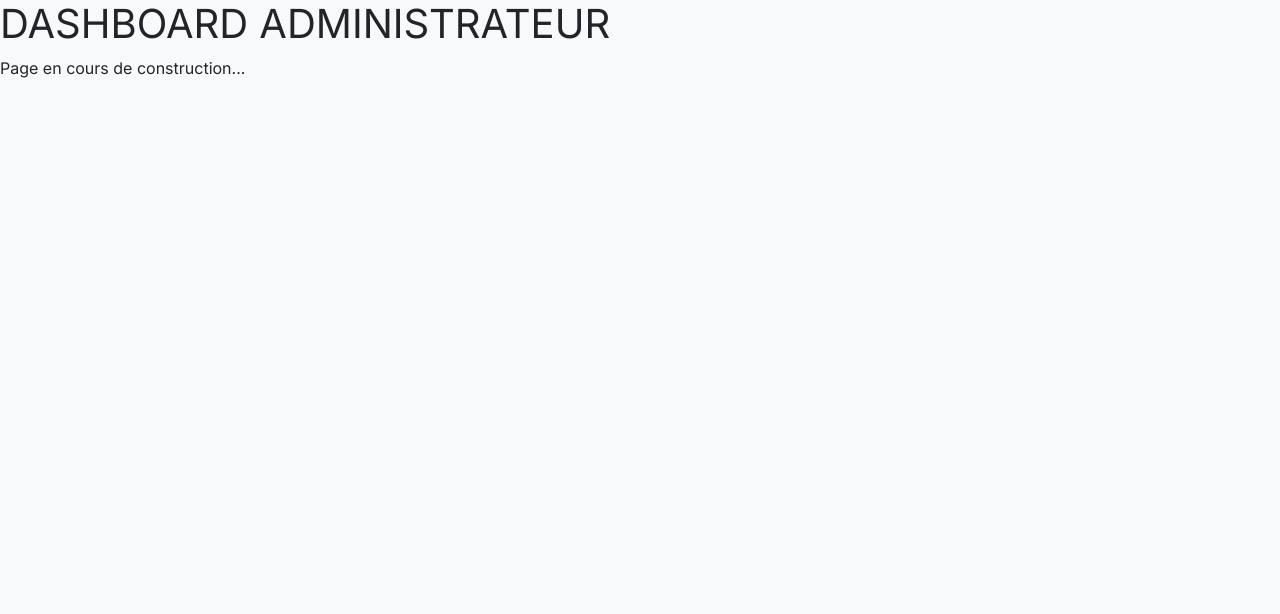
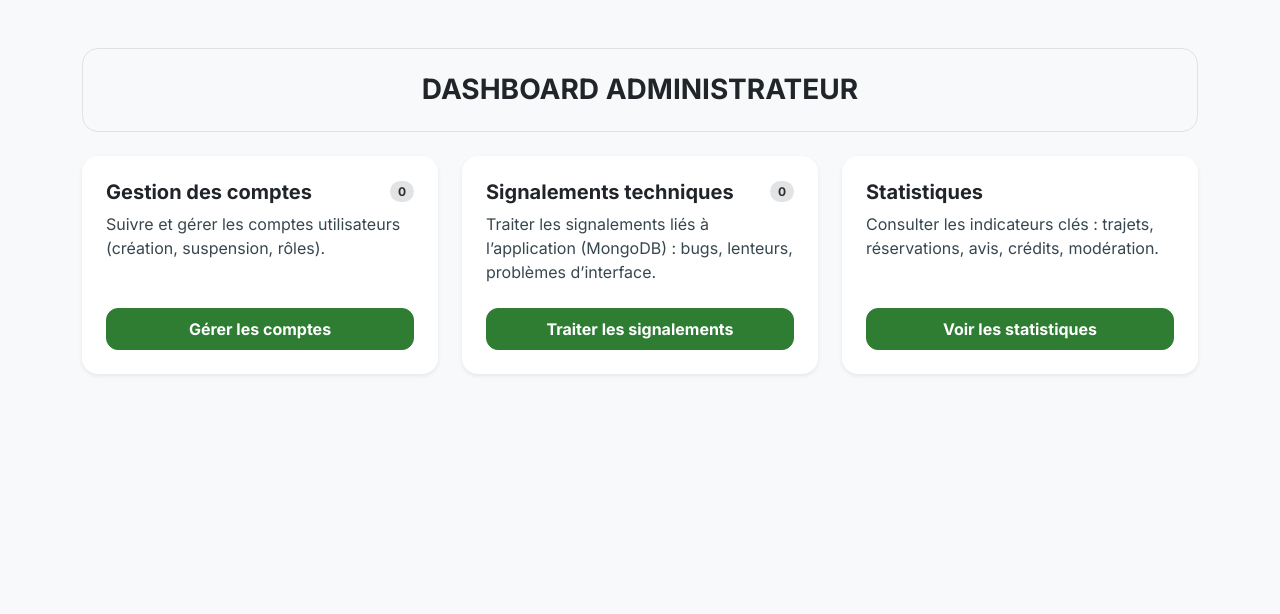
Before and after one commit to Yann-LORGOUILLOUS/ecoride, a PHP site: page /app/Presentation/Views/pages/dashboard-administrateur.php in a window 1280 px wide. Shown: the part 75-689 px from the top of the page. Run offline with PHP 8.4, Linux system fonts and the light colour scheme; some libraries are stand-ins or nearby versions.

Commit message:
Construction dashboard admin + ajustements

```diff
--- a/app/Presentation/Controllers/LoginController.php
+++ b/app/Presentation/Controllers/LoginController.php
@@ -106,6 +106,11 @@ final class LoginController extends BaseController
             exit;
         }
 
+        if ($role === 'admin') {
+            header('Location: ' . BASE_URL . '/dashboard-administrateur');
+            exit;
+        }
+
         header('Location: ' . BASE_URL . '/mon-compte');
         exit;
     }
--- a/app/Presentation/Views/layouts/header.php
+++ b/app/Presentation/Views/layouts/header.php
@@ -39,8 +39,14 @@
             $isConnected = isset($_SESSION['user']);
             $userPseudo = $isConnected ? (string)$_SESSION['user']['pseudo'] : null;
 
-            $isEmployee = $isConnected && (($_SESSION['user']['role'] ?? null) === 'employee');
-            $accountUrl = $isEmployee ? (BASE_URL . '/dashboard-moderateur') : (BASE_URL . '/mon-compte');
+            $role = $isConnected ? (string)($_SESSION['user']['role'] ?? '') : '';
+            if ($role === 'employee') {
+              $accountUrl = BASE_URL . '/dashboard-moderateur';
+            } elseif ($role === 'admin') {
+              $accountUrl = BASE_URL . '/dashboard-administrateur';
+            } else {
+              $accountUrl = BASE_URL . '/mon-compte';
+            }
           ?>
 
           <?php if (!$isConnected): ?>
--- a/app/Presentation/Views/pages/dashboard-administrateur.php
+++ b/app/Presentation/Views/pages/dashboard-administrateur.php
@@ -1,6 +1,77 @@
 <?php require __DIR__ . '/../layouts/header.php'; ?>
 
-<h1>DASHBOARD ADMINISTRATEUR</h1>
-<p>Page en cours de construction...</p>
+<div class="container my-4 my-lg-5">
+
+  <div class="p-3 p-lg-4 rounded-4 bg-light border text-center mb-4">
+    <h1 class="h3 mb-0 fw-bold"><?= htmlspecialchars($pageTitle ?? 'DASHBOARD ADMINISTRATEUR') ?></h1>
+  </div>
+
+  <div class="row g-3 g-lg-4">
+
+    <div class="col-12 col-lg-4">
+      <div class="card h-100 rounded-4 shadow-sm border-0">
+        <div class="card-body p-4 d-flex flex-column">
+          <div class="d-flex align-items-center justify-content-between mb-2">
+            <h2 class="h5 fw-bold mb-0">Gestion des comptes</h2>
+            <span class="badge bg-secondary-subtle text-secondary-emphasis rounded-pill">
+              <?= (int)($usersCount ?? 0) ?>
+            </span>
+          </div>
+
+          <p class="text-secondary mb-4">
+            Suivre et gérer les comptes utilisateurs (création, suspension, rôles).
+          </p>
+
+          <a class="btn btn-ecoride-primary fw-bold mt-auto"
+             href="<?= BASE_URL ?>/gestion-comptes-utilisateurs">
+            Gérer les comptes
+          </a>
+        </div>
+      </div>
+    </div>
+
+    <div class="col-12 col-lg-4">
+      <div class="card h-100 rounded-4 shadow-sm border-0">
+        <div class="card-body p-4 d-flex flex-column">
+          <div class="d-flex align-items-center justify-content-between mb-2">
+            <h2 class="h5 fw-bold mb-0">Signalements techniques</h2>
+            <span class="badge bg-secondary-subtle text-secondary-emphasis rounded-pill">
+              <?= (int)($pendingTechnicalReportsCount ?? 0) ?>
+            </span>
+          </div>
+
+          <p class="text-secondary mb-4">
+            Traiter les signalements liés à l’application (MongoDB) : bugs, lenteurs, problèmes d’interface.
+          </p>
+
+          <a class="btn btn-ecoride-primary fw-bold mt-auto"
+             href="<?= BASE_URL ?>/gestion-signalements-techniques">
+            Traiter les signalements
+          </a>
+        </div>
+      </div>
+    </div>
+
+    <div class="col-12 col-lg-4">
+      <div class="card h-100 rounded-4 shadow-sm border-0">
+        <div class="card-body p-4 d-flex flex-column">
+          <div class="d-flex align-items-center justify-content-between mb-2">
+            <h2 class="h5 fw-bold mb-0">Statistiques</h2>
+          </div>
+
+          <p class="text-secondary mb-4">
+            Consulter les indicateurs clés : trajets, réservations, avis, crédits, modération.
+          </p>
+
+          <a class="btn btn-ecoride-primary fw-bold mt-auto"
+             href="<?= BASE_URL ?>/statistiques">
+            Voir les statistiques
+          </a>
+        </div>
+      </div>
+    </div>
+
+  </div>
+</div>
 
 <?php require __DIR__ . '/../layouts/footer.php'; ?>
```
Also changed, not shown: app/Infrastructure/Repositories/IncidentRepository.php (+10 -0 lines), app/Infrastructure/Repositories/UserRepository.php (+9 -0 lines), app/Presentation/Controllers/AdminDashboardController.php (+25 -7 lines).
